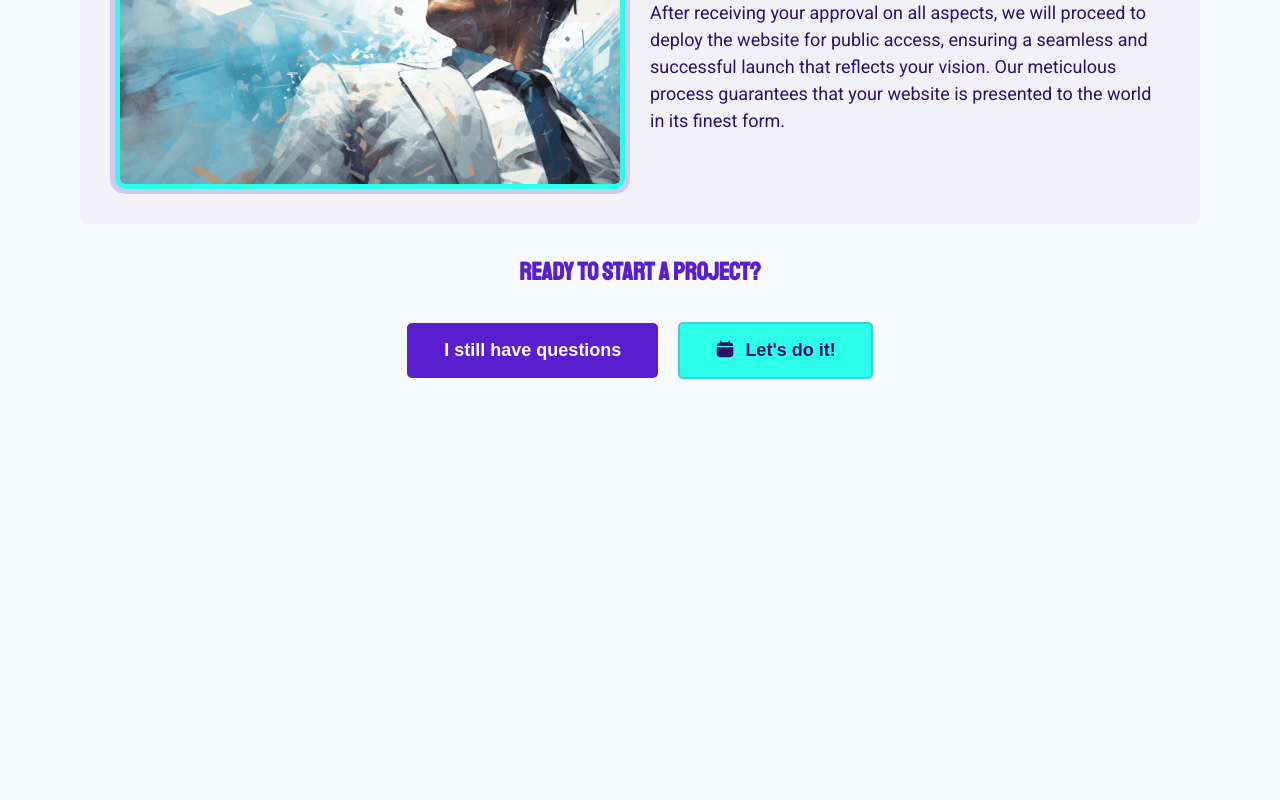
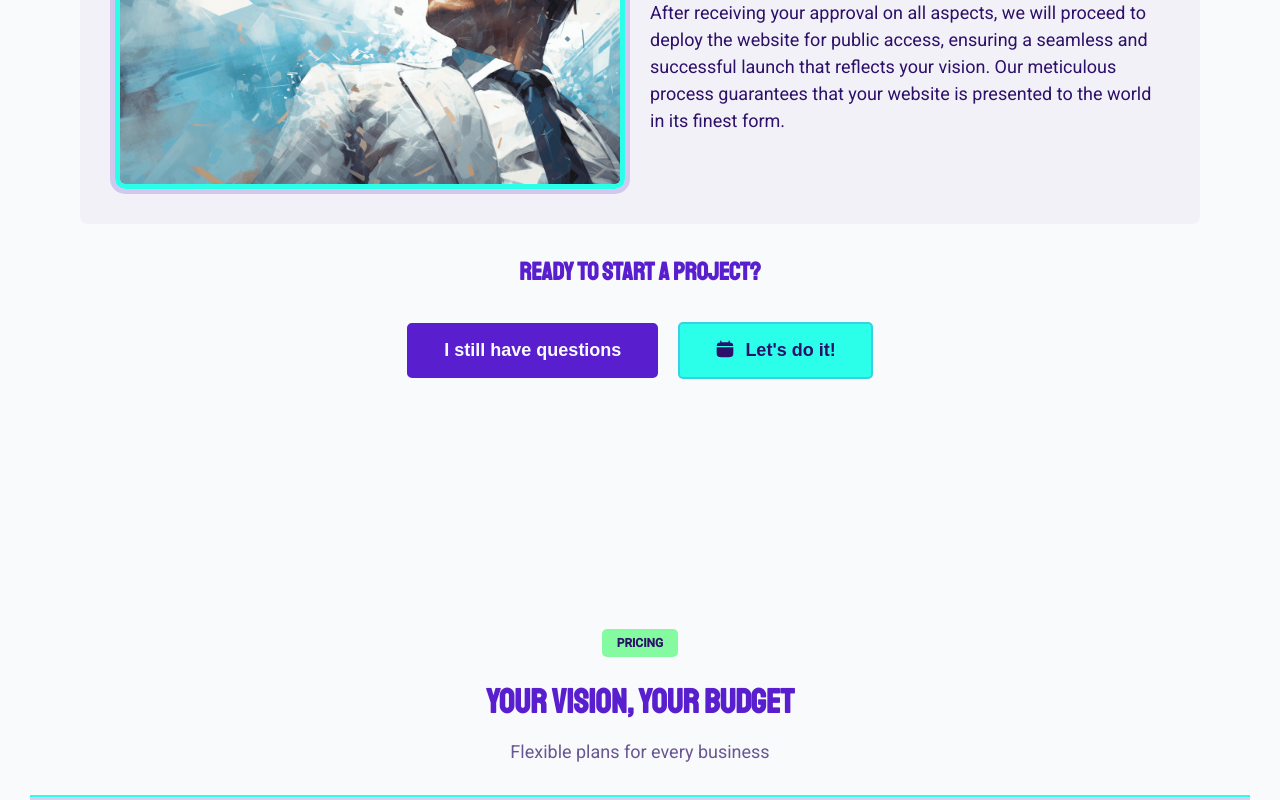
Before and after one commit to ChristianWare/chris-ware-agency, a Next.js app: page / in a window 1280 px wide. Shown: the part 8462-9262 px from the top of the page. Before the commit the page ends 8941 px from the top, so only its background shows below. Built offline with nearby package versions, Linux system fonts and the light colour scheme.

Commit message:
Pricing Start

```diff
--- a/src/app/components/Pricing/Pricing.tsx
+++ b/src/app/components/Pricing/Pricing.tsx
@@ -1,8 +1,17 @@
-
+import SectionHeading from '../SectionHeading/SectionHeading'
+import styles from './Pricing.module.css'
 
 const Pricing = () => {
   return (
-    <div>Pricing</div>
-  )
+    <section className={styles.container}>
+      <div className={styles.content}>
+        <SectionHeading
+          labelText='Pricing'
+          headingText='Your Vision, Your Budget'
+          copyText='Flexible plans for every business'
+        />
+      </div>
+    </section>
+  );
 }
 export default Pricing
--- a/src/app/page.tsx
+++ b/src/app/page.tsx
@@ -5,6 +5,7 @@ import About from "./components/About/About";
 import Portfolio from "./components/Portfolio/Portfolio";
 import Testimonials from "./components/Testimonials/Testimonials";
 import Process from "./components/Process/Process";
+import Pricing from "./components/Pricing/Pricing";
 
 export default function Home() {
   return (
@@ -15,6 +16,7 @@ export default function Home() {
       <Portfolio />
       <Testimonials />
       <Process />
+      <Pricing />
     </main>
   );
 }
```
